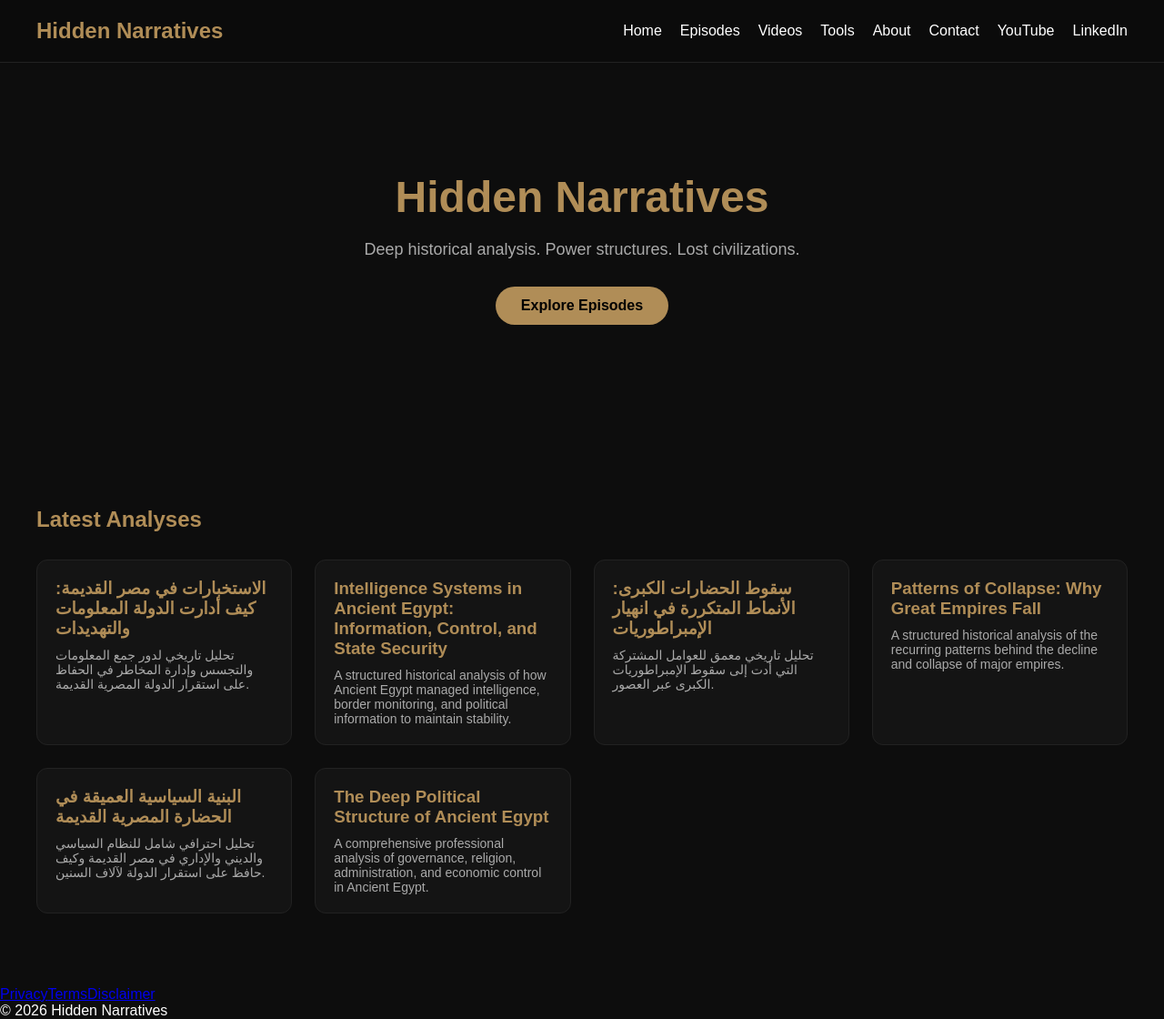
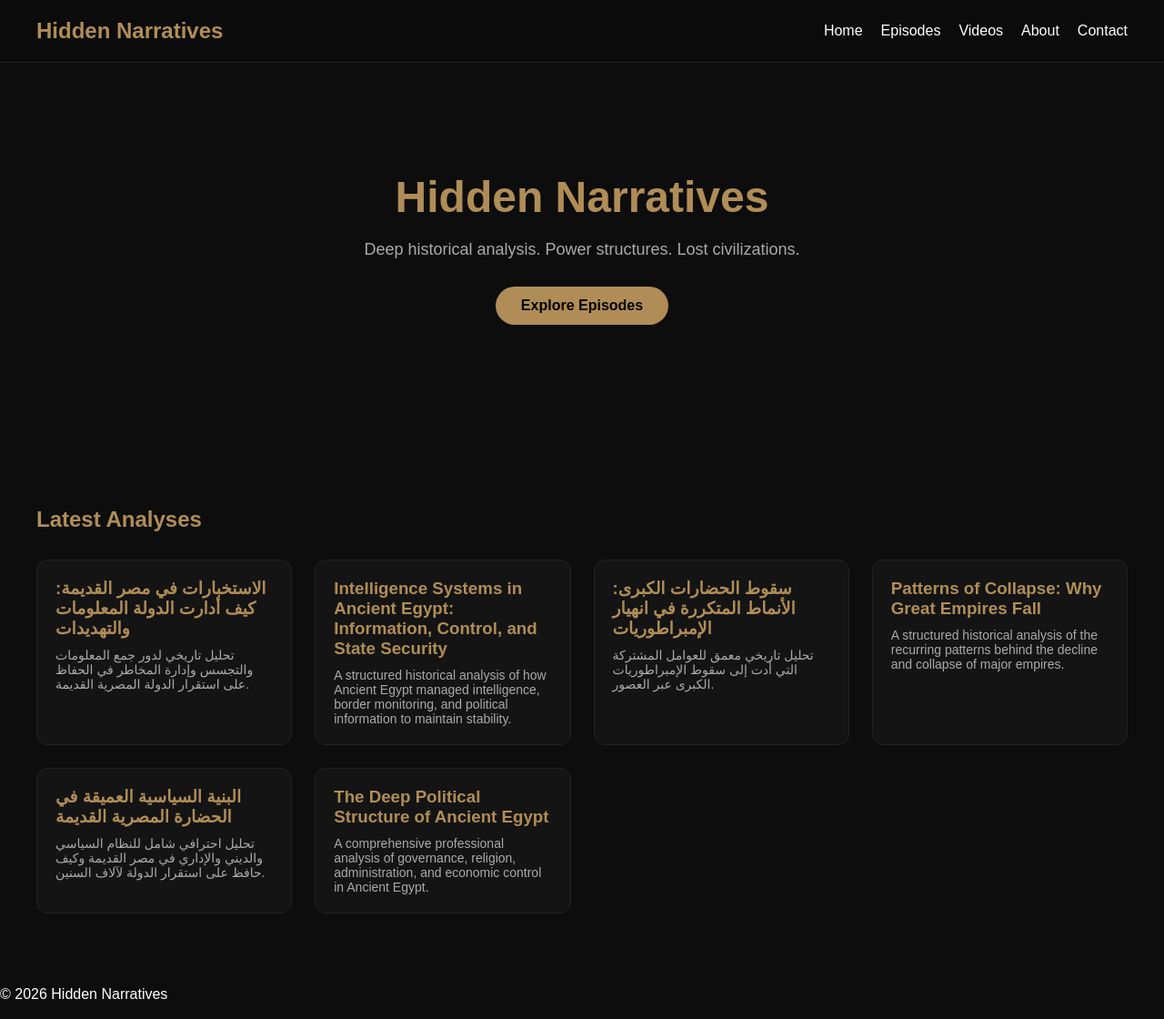
Before and after one commit to mohamedalaa7785-cpu/hidden-narratives, a Next.js app: page / in a window 1280 px wide. Shown: the whole page at 91% size. Built offline with nearby package versions, Linux system fonts and the light colour scheme.

Commit message:
Update layout.tsx

```diff
--- a/app/layout.tsx
+++ b/app/layout.tsx
@@ -1,6 +1,7 @@
 import "./globals.css"
 import type { Metadata } from "next"
 import Link from "next/link"
+import { useState } from "react"
 
 export const metadata: Metadata = {
   title: "Hidden Narratives",
@@ -16,51 +17,26 @@ export default function RootLayout({
   return (
     <html lang="en">
       <body>
-        <header>
+        <header className="navbar">
           <div className="nav-container">
             <h2 className="logo">Hidden Narratives</h2>
 
-            <nav>
+            <nav className="nav-links">
               <Link href="/">Home</Link>
               <Link href="/episodes">Episodes</Link>
               <Link href="/videos">Videos</Link>
-              <Link href="/tools">Tools</Link>
               <Link href="/about">About</Link>
               <Link href="/contact">Contact</Link>
-
-              <a
-                href="https://www.youtube.com/channel/UCIq_kU6XE1WuEmQXKaGF6ow"
-                target="_blank"
-                rel="noopener noreferrer"
-              >
-                YouTube
-              </a>
-
-              <a
-                href="https://www.linkedin.com/in/muhammed-alaa-0169b3385"
-                target="_blank"
-                rel="noopener noreferrer"
-              >
-                LinkedIn
-              </a>
             </nav>
           </div>
         </header>
 
-        <main className="main-content">
-          {children}
-        </main>
+        <main className="main-content">{children}</main>
 
-        <footer>
-          <div className="footer-links">
-            <Link href="/privacy">Privacy</Link>
-            <Link href="/terms">Terms</Link>
-            <Link href="/disclaimer">Disclaimer</Link>
-          </div>
-
+        <footer className="footer">
           <p>© {new Date().getFullYear()} Hidden Narratives</p>
         </footer>
       </body>
     </html>
   )
-                }
+}
```
